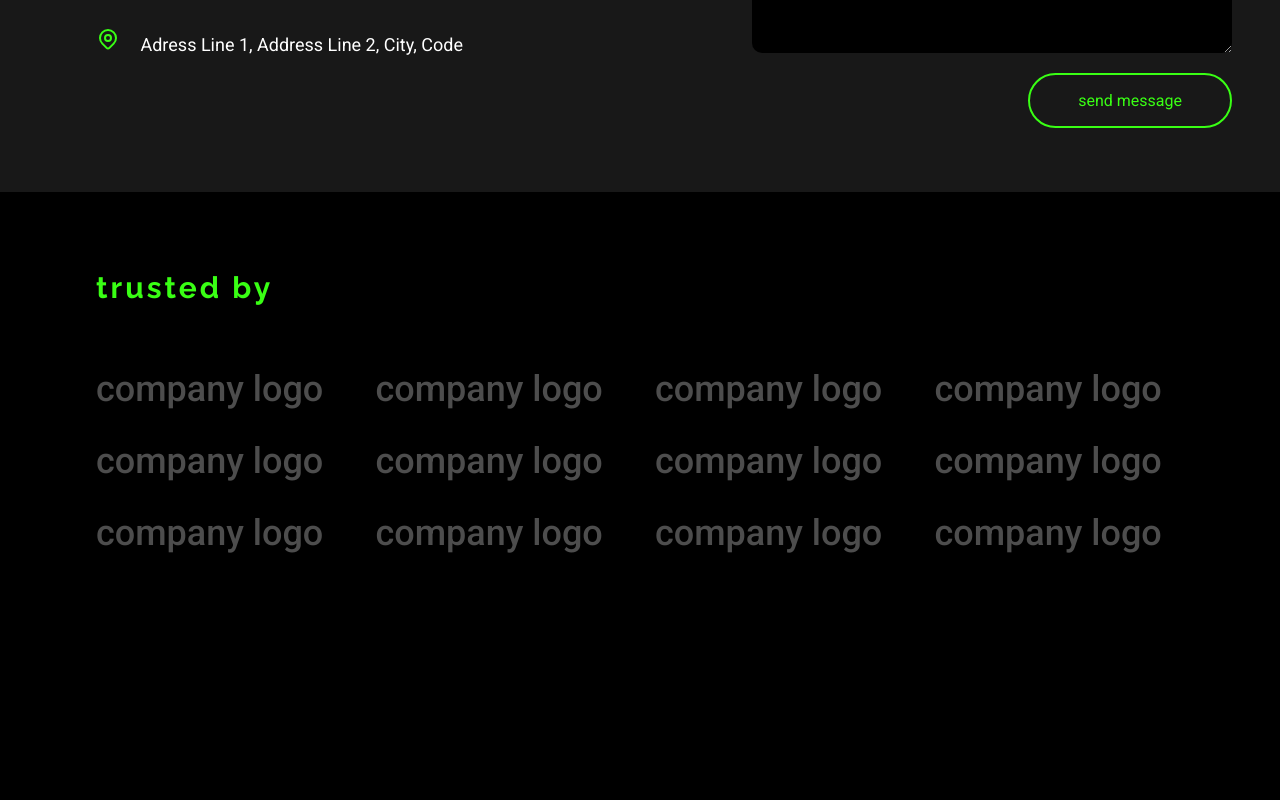
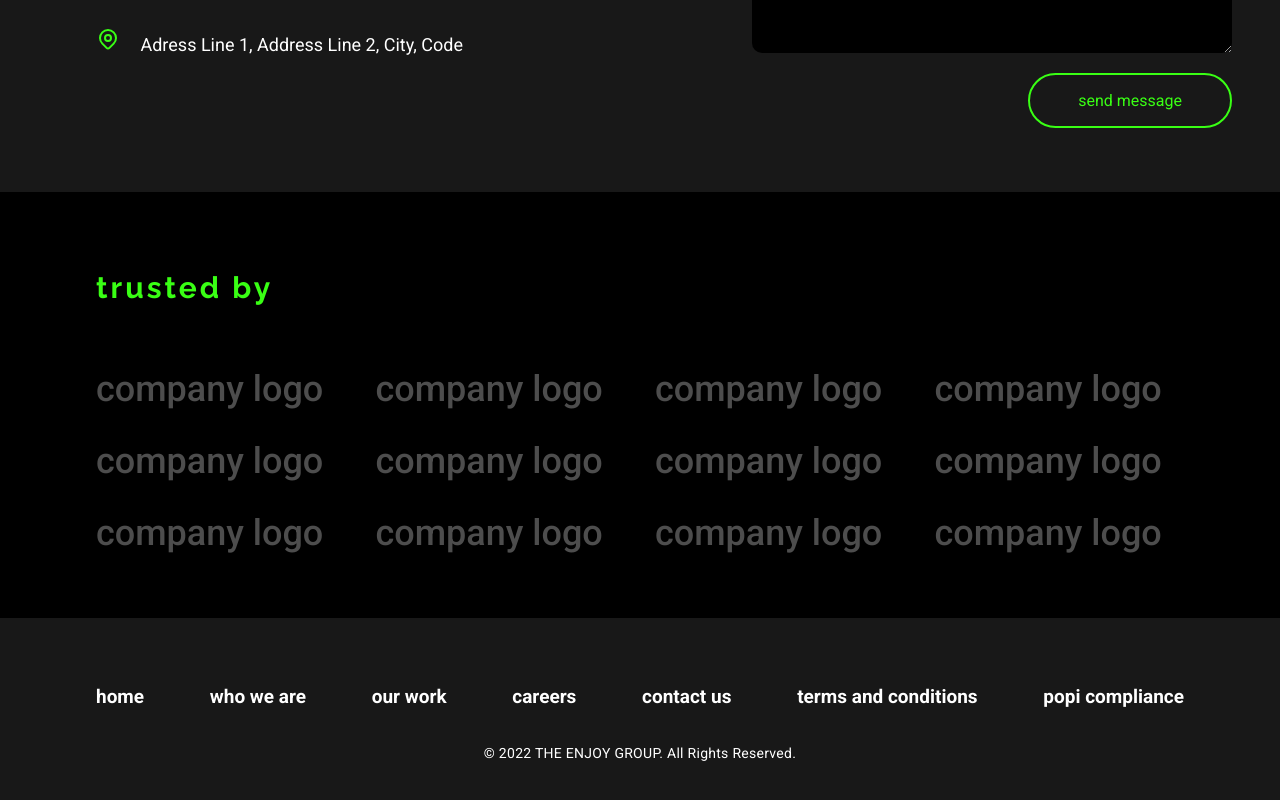
Before and after one commit to Enjoy-Group/enjoy-group-react, a React (Create React App) app: page / in a window 1280 px wide. Shown: the part 4046-4846 px from the top of the page. Before the commit the page ends 4664 px from the top, so only its background shows below. Built offline with nearby package versions, Linux system fonts and the light colour scheme.

Commit message:
completed footer section

```diff
--- a/src/App.css
+++ b/src/App.css
@@ -15,3 +15,7 @@
   letter-spacing: 0.1em;
   text-transform: lowercase;
 }
+
+.bgLight{
+  background-color: var(--color-offBlack);
+}
--- /dev/null
+++ b/src/components/footer/Footer.jsx
@@ -0,0 +1,31 @@
+import './footer.scss'
+
+const navList = [
+  'home',
+  'who we are',
+  'our work',
+  'careers',
+  'contact us',
+  'terms and conditions',
+  'popi compliance'
+]
+
+const Footer = () => {
+  return (
+    <footer className = 'enjoy__footer section__padding bgLight' >
+        <div className = 'enjoy__footer-navList'>
+            {navList.map((item, index) => (
+              <div className = 'enjoy__footer-navList_item' key = {index}>
+                  <p>{item}</p>
+              </div>
+            ))}
+        </div>
+
+        <div className = 'enjoy__footer-copyright'>
+              <p>© 2022 THE ENJOY GROUP. All Rights Reserved.</p>
+        </div>
+    </footer>
+  )
+}
+
+export default Footer
--- /dev/null
+++ b/src/components/footer/footer.scss
@@ -0,0 +1,27 @@
+.enjoy__footer{
+  padding: 2rem 4rem 1.5rem;
+}
+.enjoy__footer-navList{
+  display: flex;
+  justify-content: space-between;
+  flex-wrap: wrap;
+
+  p{
+    font-weight: 600;
+    font-size: 19px;
+    line-height: 30px;
+  }
+}
+
+.enjoy__footer-copyright{
+  display: flex;
+  justify-content: center;
+  margin-top: 2rem;
+
+  p{
+    font-size: 14px;
+    line-height: 18px;
+    text-align: right;
+    letter-spacing: 0.02em;
+  }
+}
--- a/src/components/index.js
+++ b/src/components/index.js
@@ -7,3 +7,4 @@ export { default as HeroDemo } from './heroDemo/HeroDemo'
 export { default as FeaturedProjects } from './featuredProjects/FeaturedProjects'
 export { default as ContactSml } from './contactSml/ContactSml'
 export { default as TrustedBy } from './trustedBy/TrustedBy'
+export { default as Footer } from './footer/Footer'
--- a/src/containers/homePage/HomePage.jsx
+++ b/src/containers/homePage/HomePage.jsx
@@ -1,6 +1,6 @@
 import React from 'react'
 
-import { Hero, WhoSml, FeaturedProjects, ContactSml, TrustedBy } from '../../components'
+import { Hero, WhoSml, FeaturedProjects, ContactSml, TrustedBy, Footer } from '../../components'
 
 const HomePage = () => {
   return (
@@ -13,6 +13,7 @@ const HomePage = () => {
             <FeaturedProjects />
             <ContactSml />
             <TrustedBy />
+            <Footer />
         </main>
     </div>
   )
```
